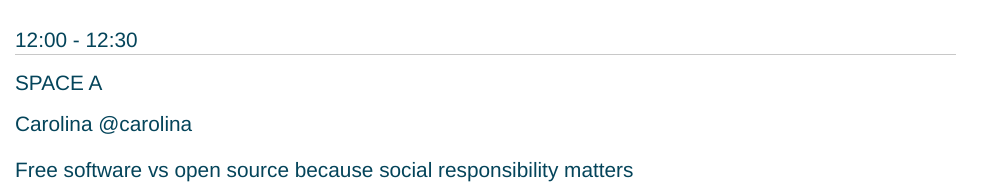
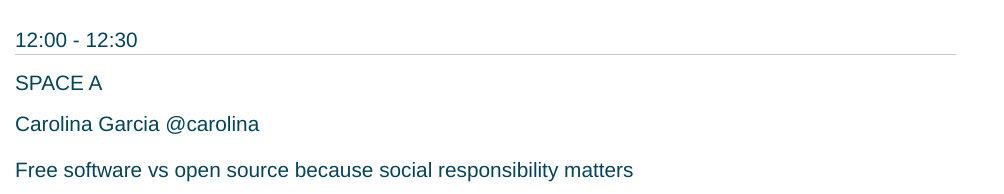
Before and after one commit to seeemilyplay/ggmBerlin, a website: page public/index.html in a window 1280 px wide. Shown: the part 1889-2083 px from the top of the page, without its empty margins (0-1004 px from the left). Drawn offline with nearby package versions, Linux system fonts and the light colour scheme; a web font is replaced by a local one.

Commit message:
add carolinas second name

```diff
--- a/public/index.html
+++ b/public/index.html
@@ -119,7 +119,7 @@
       <div class="time">12:00 - 12:30</div>
       <div class="session">
         <div class="room">SPACE A</div>
-        <div class="speaker">Carolina <a class="follow" href="http://twitter.com/carolina" target="_blank">@carolina</a></div>
+        <div class="speaker">Carolina Garcia <a class="follow" href="http://twitter.com/carolina" target="_blank">@carolina</a></div>
         <div class="title">Free software vs open source because social responsibility matters</div>
         <div class="links">
           <a target="_blank" href="http://www.slideshare.net/carolinasd/free-software-vs-open-sourcegeekgirlmeetup-blnjul2013">[Slides]</a>
```
